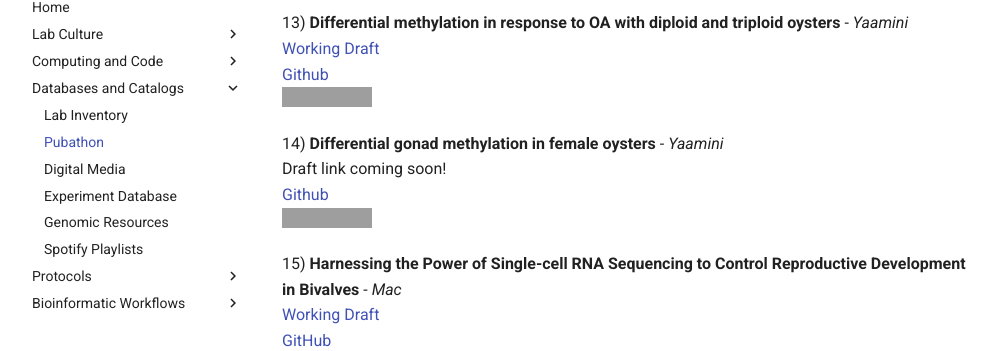
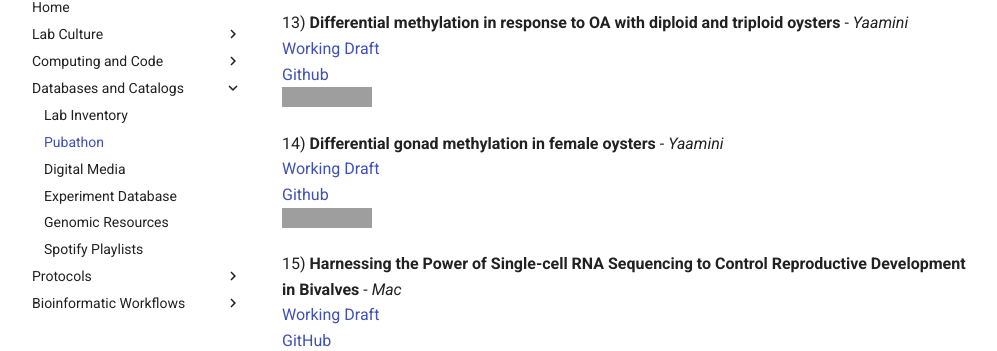
Before and after one commit to RobertsLab/resources, an MkDocs documentation site: the page built from docs/Pubathon.md, in a window 1280 px wide and 900 px high, scrolled down 2247 px, cut to the strip 101-452 px from the top of the window. Shown: the whole strip, without its empty margins (14-1011 px from the left). Built offline with MkDocs 1.6.1 and Material for MkDocs 9.7.7, drawn with Linux system fonts in a browser that asks for light colours; comment, search, counter and statistics services are not loaded; grey boxes are pictures that could not be loaded.

```diff
--- a/docs/Pubathon.md
+++ b/docs/Pubathon.md
@@ -81,7 +81,7 @@
 ![status](https://img.shields.io/badge/pub--a--thon%20status-early%20draft-yellow.svg)
 
 14) **Differential gonad methylation in female oysters** - _Yaamini_
-Draft link coming soon!
+[Working Draft](https://docs.google.com/document/d/1tEqyvmxe4CqBbq-bBeOa_r0oX_WH1SPy9ofJg26p3po/edit#heading=h.p6g45es19e8c)
 [Github](https://github.com/RobertsLab/project-gigas-oa-meth)
 ![status](https://img.shields.io/badge/pub--a--thon%20status-early%20draft-yellow.svg)
 
```
